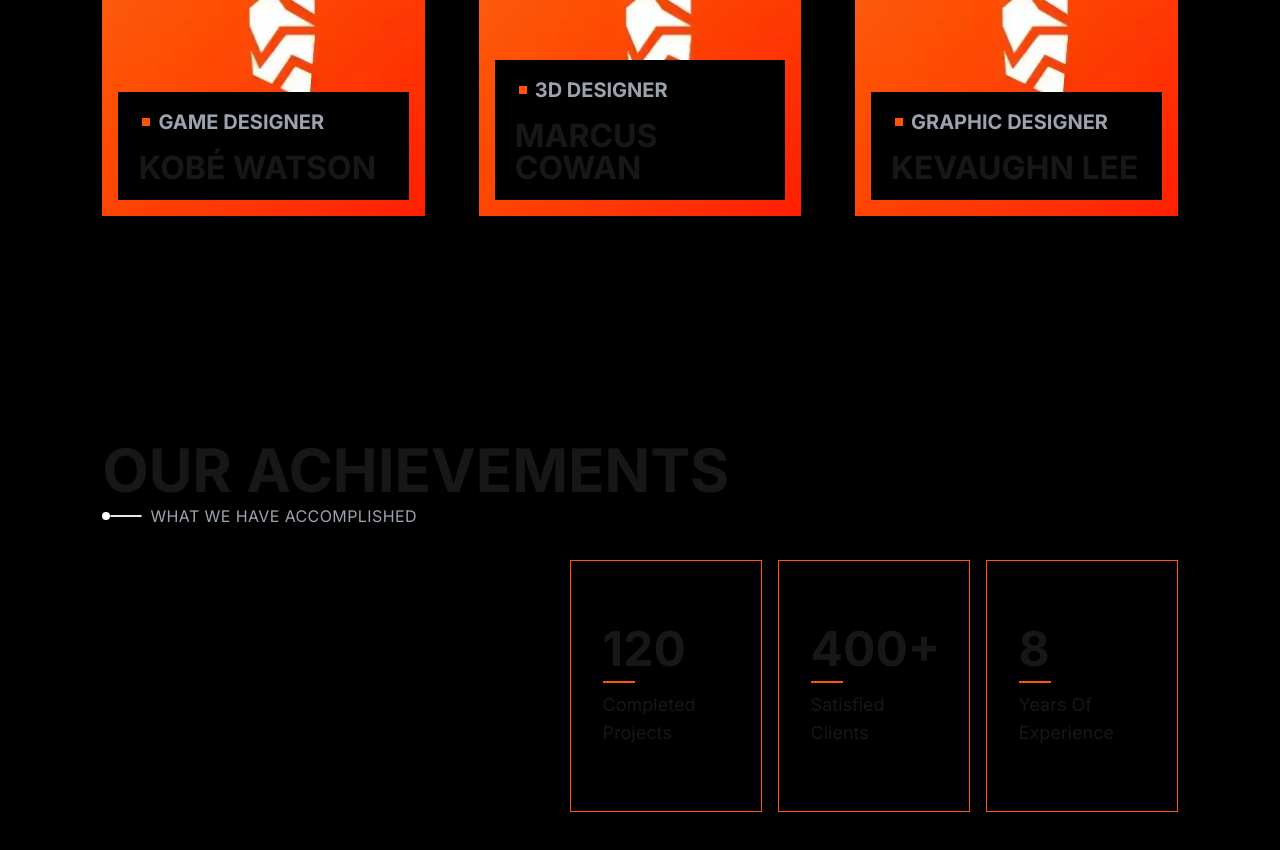
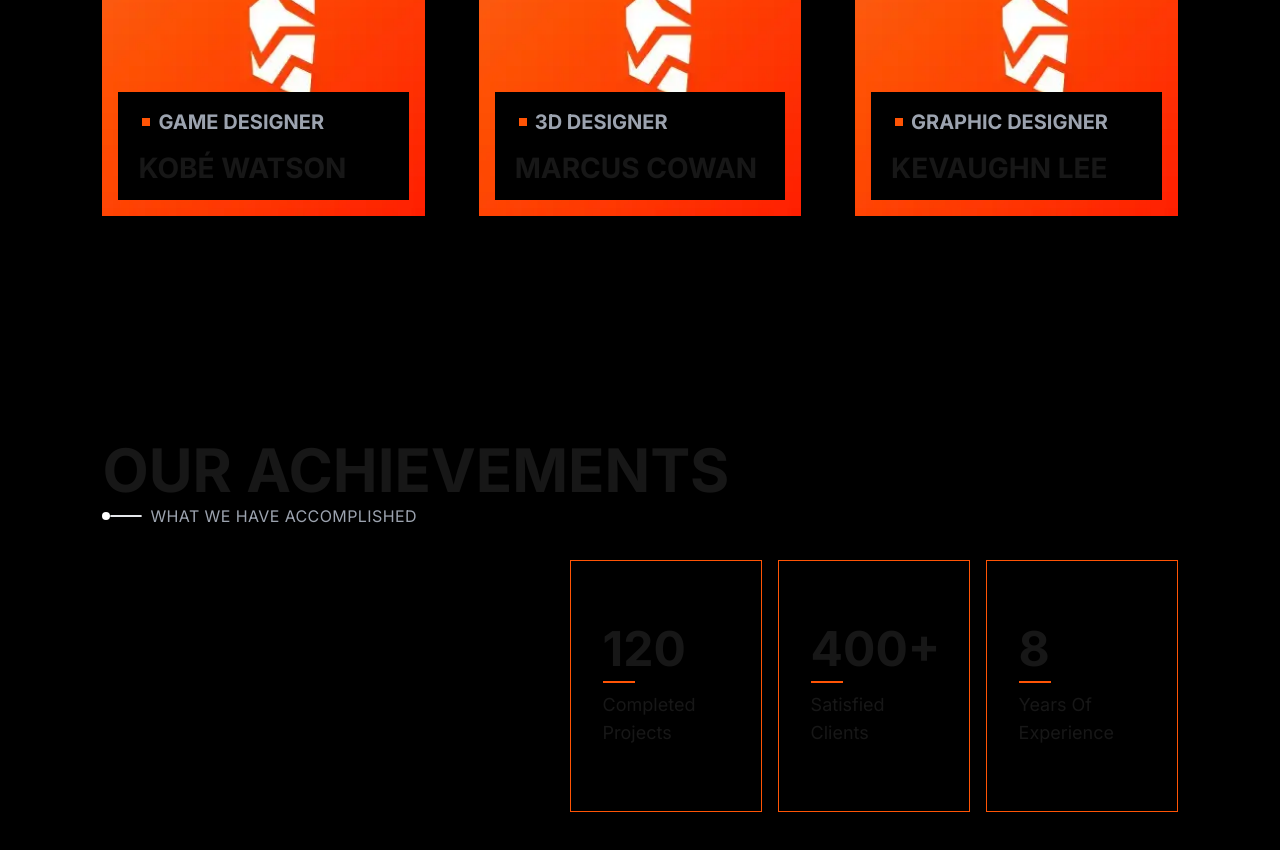
Before and after one commit to GENR8-Studios/genr8-studios-website-nextjs, a Next.js app: page /about in a window 1280 px wide. Shown: the part 2580-3430 px from the top of the page. Built offline with nearby package versions, Linux system fonts and the light colour scheme.

Commit message:
fix text sizing issues found after third build deployment

```diff
--- a/src/components/shared/Section/Team.tsx
+++ b/src/components/shared/Section/Team.tsx
@@ -34,7 +34,7 @@ const Team = () => {
                           {team.role}
                         </p>
                       </span>
-                      <p className="uppercase font-bold text-2xl lg:text-[1.5rem] xl:text-[2rem] w-full pl-2 xl:pl-1">
+                      <p className="uppercase font-bold text-2xl lg:text-[1.5rem] xl:text-[1.75rem] w-full pl-2 xl:pl-1">
                         {team.name}
                       </p>
                     </div>
```
